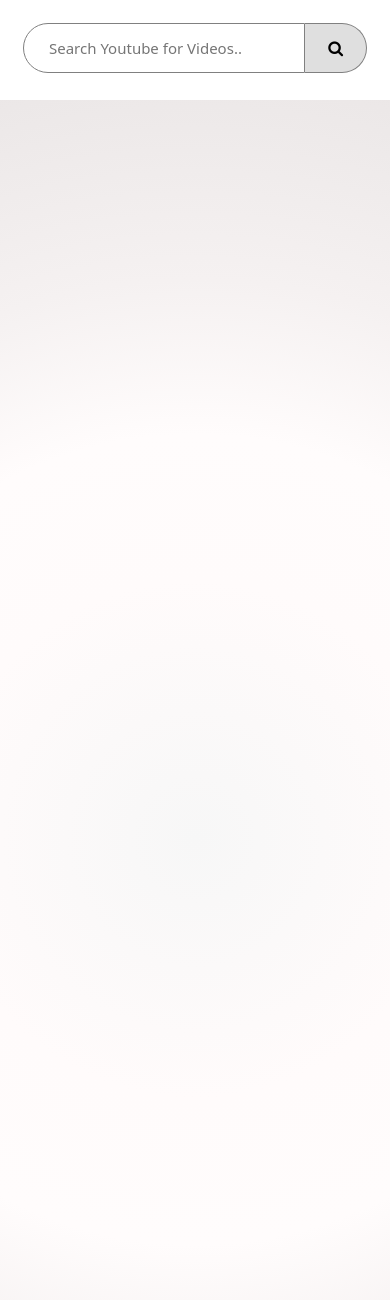
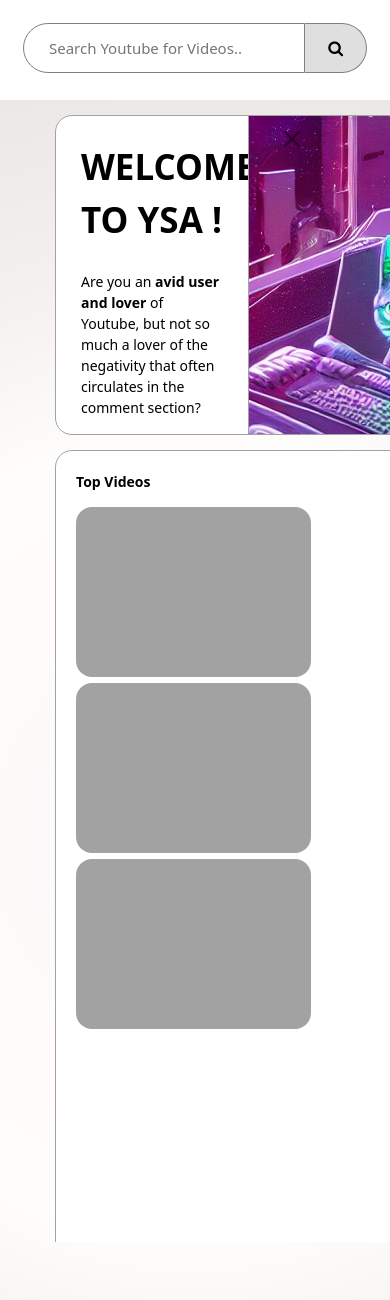
Before and after one commit to rtogn/YouTube-Comment-Sentiment-Analysis-Website, a Flask app: page / in a window 390 px wide. Shown: the top 1300 px of the page. Run offline with Flask 3, Linux system fonts and the light colour scheme; some libraries are stand-ins or nearby versions.

Commit message:
landing page and space for top videos

```diff
--- a/static/home.css
+++ b/static/home.css
@@ -126,6 +126,79 @@
 
 /* Start of main_Content related content */
 
+#topVideos {
+    background-color: #ffff;
+    border: 0.2px solid #a2a2a2;
+    border-radius: 17px;
+    width: 90%;
+    height: 250px;
+    margin-top: 15px;
+    margin-left: 55px;
+    display: block;
+    padding: 25px;
+    align-items: center;
+    justify-content: center;
+}
+
+#videoBox {
+    background-color: #a2a2a2;
+    display: inline-block;
+    height: 80%;
+    width: 32%;
+    border-radius: 16px;
+    margin-right: 10px;
+}
+
+#landingPage {
+    background-color: #ffff;
+    border: 0.2px solid #a2a2a2;
+    border-radius: 17px;
+    width: 90%;
+    height: 320px;
+    margin-top: 15px;
+    margin-left: 55px;
+    display: flex;
+    flex-direction: row;
+    overflow: hidden;
+}
+
+#text_side {
+    display: inline-block;
+    width: 55%;
+    color: #000;
+    padding: 25px;
+    overflow: auto;
+}
+
+#top_line {
+    margin-bottom: 25px;
+    font-weight: 550;
+    font-size: 35px;
+}
+
+#land_line {
+    margin-bottom: 15px;
+    font-size: 14px;
+    color: #000;
+}
+
+#image_side {
+    display: inline-block;
+    width: 45%;
+    overflow: hidden;
+}
+
+#image {
+    background-image: url(/static/output.jpg);
+    border-left: 1px solid #a2a2a2;
+    width: 100%;
+    height: 100%;
+    object-position: center;
+    object-fit: cover;
+    border-top-right-radius: 17px;
+    border-bottom-right-radius: 17px;
+}
+
 .top_header {
     background-color: #fff;
     display: flex;
@@ -143,7 +216,7 @@
 
 .all_body {
     position: absolute;
-    overflow: auto;
+    overflow-x: scroll;
     top: 100px;
     bottom: 15px;
 }
@@ -334,7 +407,7 @@
     }
 
     #content {
-        width: 90%;
+        width: 100%;
     }
 
     .symbol {
@@ -342,7 +415,7 @@
     }
 }
 
-/* when page is even more, get rid of nav text boostrap elements */
+/* when page is even more shrunk, get rid of nav text boostrap elements */
 
 @media only screen and (max-width: 1200px) {
     .nav_text {
@@ -354,7 +427,6 @@
     }
 
     .headerLeft_content {
-        /*display: none;*/
         visibility: hidden;
     }
 
@@ -400,11 +472,33 @@
     }
 
     #content {
-        width: 90%;
+        width: 100%;
     }
 
     .symbol {
         visibility: hidden;
+    }
+
+    #topVideos {
+        background-color: #ffff;
+        border: 0.2px solid #a2a2a2;
+        border-radius: 17px;
+        width: 90%;
+        height: 100%;
+        margin-top: 15px;
+        margin-left: 55px;
+        flex-direction: column;
+        vertical-align: top;
+        padding: 20px;
+    }
+
+    #videoBox {
+        background-color: #a2a2a2;
+        display: inline-block;
+        height: 170px;
+        width: 235px;
+        border-radius: 16px;
+        margin-right: 10px;
     }
 }
 
--- a/templates/index.html
+++ b/templates/index.html
@@ -69,7 +69,36 @@
 				</form>
 			</div>
 			<div class="all_body">
-				<!-- ALL CONTENT GOES IN HERE -->
+
+				<!-- landing page stuff -->
+					<div id="landingPage">
+						<div id="text_side">
+							<p id="top_line">
+								WELCOME TO YSA !
+							</p>
+							<p id="land_line">
+								Are you an <b>avid user and lover</b> of Youtube, but not so much a lover of the negativity that often circulates in the comment section?
+							</p>
+							<p id="land_line">
+								Or maybe you’re a <b>content creator</b> who wants to monitor the overall sentiment of your vides in order to roll out content that better appeals to your users?
+							</p>
+							<p id="land_line">
+								Created by a team of do-gooder college students, <b>the Sapce Cats from Jupiter</b>, YSA is a place where you can solve all of those problems in order to better enjoy your usage of Youtube. And do it all without the need for another tab thanks to our embedded video feature.
+							</p>
+						</div>
+						<div id="image_side">
+							<button style="position: absolute; padding: 15px; right: 75px;" type="button" class="btn-close" aria-label="Close"></button>
+							<div id="image">
+							</div>
+						</div>
+					</div>
+
+					<div id="topVideos">
+						<p style="font-weight: 550;" id="land_line">Top Videos</p>
+						<div id="videoBox"></div>
+						<div id="videoBox"></div>
+						<div id="videoBox"></div>
+					</div>
 			</div>
 		</div>
 	</div>
```
Also changed, not shown: static/output.jpg (added). Lines whose indentation alone changed are shown as unchanged.
